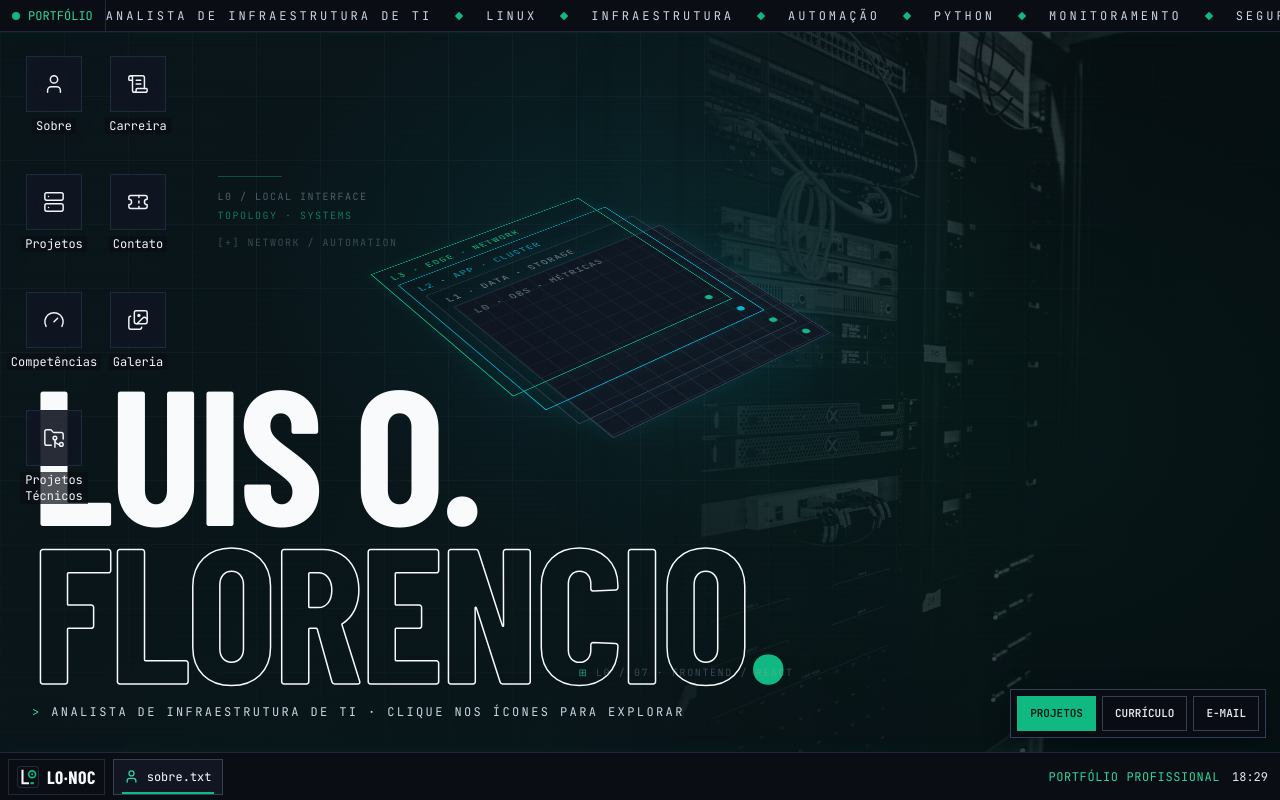
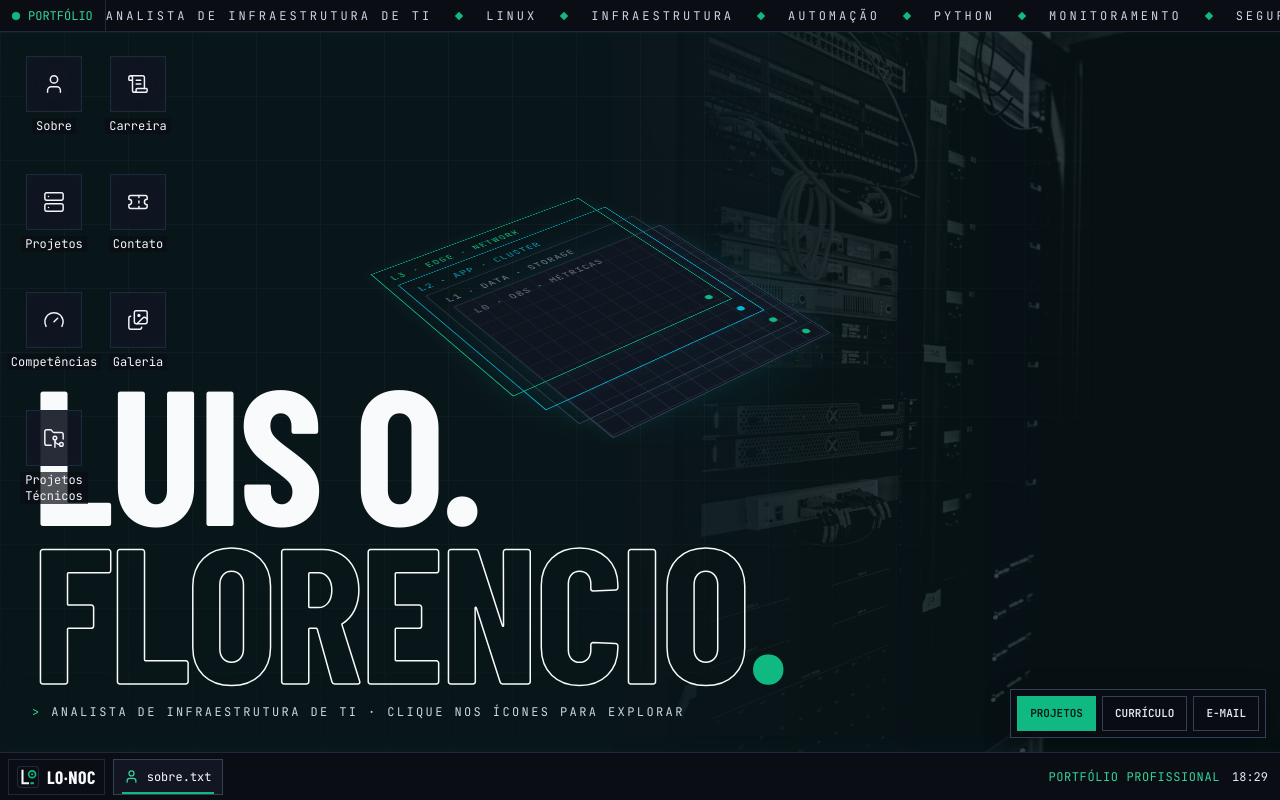
Before and after one commit to lteodoro780/lteodoro780.github.io, a React (Create React App) app in the folder frontend/: page / in a window 1280 px wide. Built offline with nearby package versions, Linux system fonts and the light colour scheme; a web font is replaced by a local one.

Commit message:
style(v7): restaurar fundo limpo da V3 preservando apresentacao mobile

```diff
--- a/frontend/src/components/os/Wallpaper.jsx
+++ b/frontend/src/components/os/Wallpaper.jsx
@@ -14,19 +14,8 @@ export const Wallpaper = ({ ready }) => {
   const { open } = useDesktop();
   return <div data-testid="wallpaper" className="fixed inset-x-0 bottom-12 top-8 overflow-hidden">
     <div className="noc-grid absolute inset-0 opacity-60" />
-    <div className="cyber-ambient-glow pointer-events-none absolute inset-0" aria-hidden="true" />
     <img src={`${process.env.PUBLIC_URL}/img/rack.jpg`} alt="" aria-hidden="true" className="wallpaper-photo absolute right-0 top-0 h-full w-full object-cover opacity-25 grayscale contrast-125 md:w-[60%]" />
     <div className="absolute inset-0 bg-noc-ok/5 mix-blend-color" />
-    <div className="cyber-scan-overlay pointer-events-none absolute inset-0" aria-hidden="true" />
-    <div data-testid="v7-background-hud" className="cyber-hud-caption pointer-events-none absolute hidden select-none xl:block" aria-hidden="true">
-      <span className="cyber-hud-rule" />
-      <span className="block">L0 / LOCAL INTERFACE</span>
-      <span className="mt-1 block text-emerald-500/60">TOPOLOGY · SYSTEMS</span>
-      <span className="mt-3 block text-[10px] opacity-70">[+] NETWORK / AUTOMATION</span>
-    </div>
-    <div className="cyber-hud-coordinate pointer-events-none absolute hidden select-none lg:block" aria-hidden="true">
-      <span className="text-emerald-400/70">⊞</span> L0 / 07 · FRONTEND / REACT
-    </div>
     <div className="topology-central-host"><LayerStack /></div>
     <div className="wallpaper-intro absolute bottom-5 left-4 right-4 hidden md:block md:bottom-8 md:left-8">
       <h1 data-testid="wallpaper-name" className="font-display text-[9rem] font-extrabold uppercase leading-[0.8] tracking-[-0.02em] text-slate-50 xl:text-[12rem]">
```
